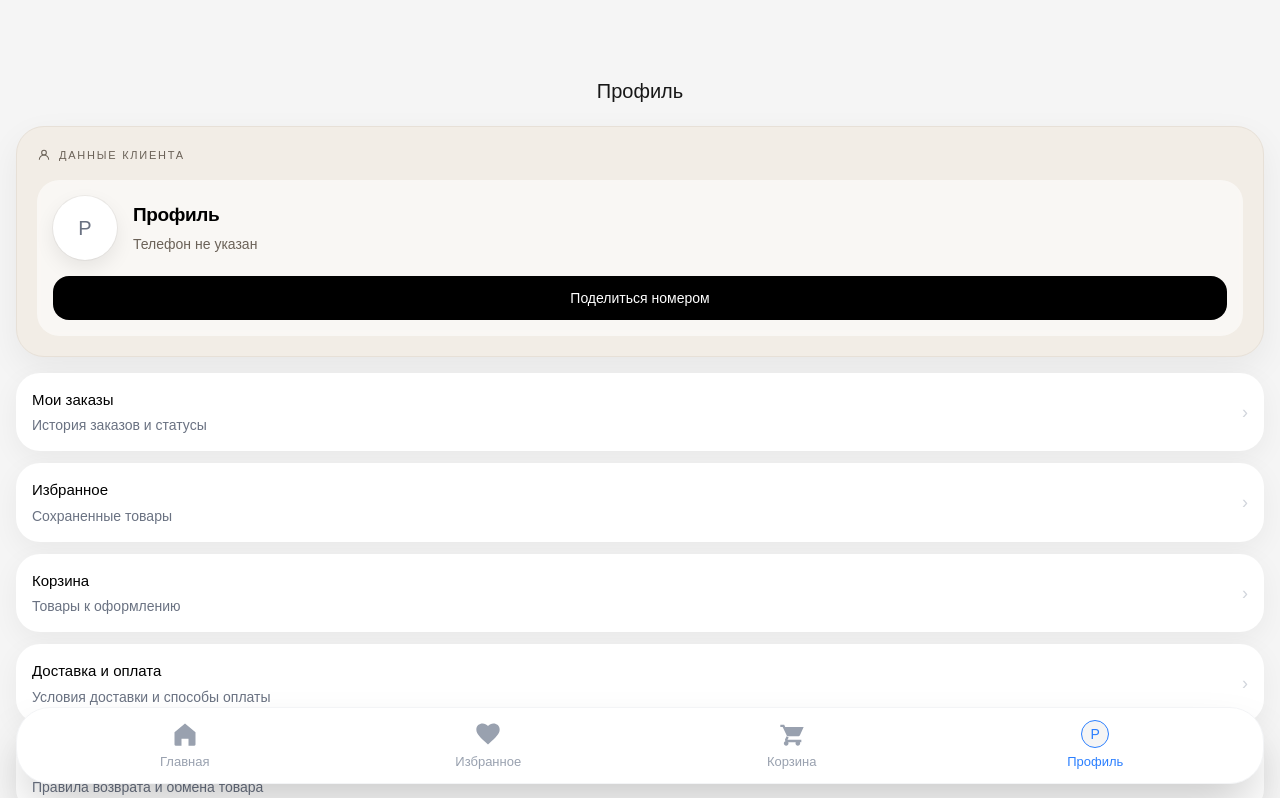
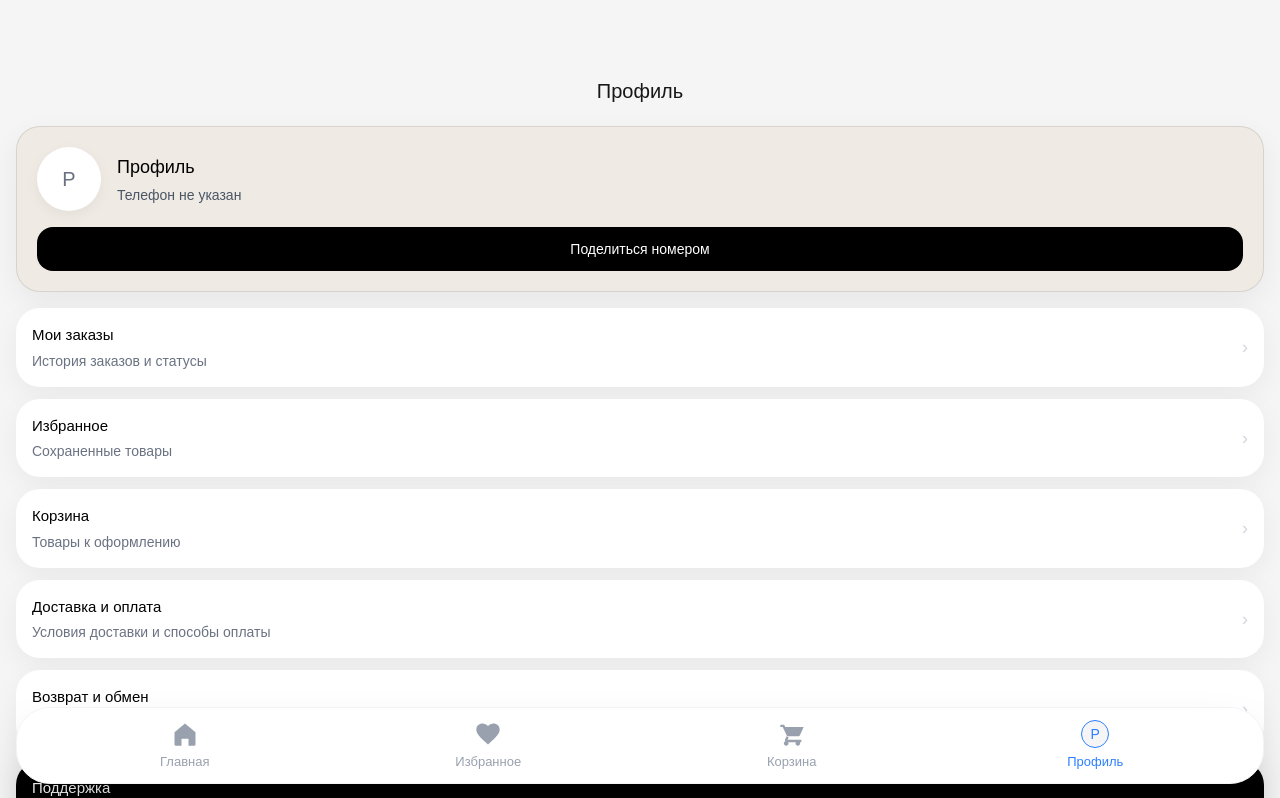
Before and after one commit to rennymateso/tg-shop, a Next.js app: page /profile in a window 1280 px wide. Shown: the top 798 px of the page. Built offline with nearby package versions, Linux system fonts and the light colour scheme.

Commit message:
refine profile customer card border

```diff
--- a/app/profile/page.tsx
+++ b/app/profile/page.tsx
@@ -17,23 +17,6 @@ function setCachedCustomer(customer: CustomerProfile | null) {
   if (!customer) return;
   localStorage.setItem("customer_profile_cache", JSON.stringify(customer));
   window.dispatchEvent(new Event("customer-profile-updated"));
-}
-
-function ProfileBadgeIcon() {
-  return (
-    <svg
-      width="14"
-      height="14"
-      viewBox="0 0 24 24"
-      fill="none"
-      stroke="currentColor"
-      strokeWidth="1.8"
-      aria-hidden="true"
-    >
-      <path d="M12 12a4 4 0 1 0 0-8 4 4 0 0 0 0 8Z" />
-      <path d="M4 20a8 8 0 0 1 16 0" />
-    </svg>
-  );
 }
 
 export default function ProfilePage() {
@@ -138,15 +121,9 @@ export default function ProfilePage() {
         <ProfilePageSkeleton />
       ) : (
         <>
-          <div className="mb-4 overflow-hidden rounded-[28px] border border-[#E7E0D7] bg-[#F2EDE6] p-5 shadow-[0_12px_34px_rgba(0,0,0,0.06)]">
-            <div className="mb-4 flex items-center gap-2 text-[11px] uppercase tracking-[0.16em] text-[#6B6258]">
-              <ProfileBadgeIcon />
-              <span>Данные клиента</span>
-            </div>
-
-            <div className="rounded-[22px] bg-white/55 p-4 backdrop-blur-[2px]">
+          <div className="mb-4 rounded-[24px] border border-black/10 bg-[#EFEAE3] p-5 shadow-[0_10px_30px_rgba(0,0,0,0.06)]">
             <div className="flex items-center gap-4">
-                <div className="h-16 w-16 shrink-0 overflow-hidden rounded-full bg-white shadow-[0_8px_20px_rgba(0,0,0,0.08)] ring-1 ring-black/5">
+              <div className="h-16 w-16 shrink-0 overflow-hidden rounded-full bg-white shadow-[0_4px_14px_rgba(0,0,0,0.05)]">
                 {customer?.photo_url ? (
                   <img
                     src={customer.photo_url}
@@ -161,17 +138,17 @@ export default function ProfilePage() {
               </div>
 
               <div className="min-w-0">
-                  <p className="truncate text-[19px] font-semibold tracking-[-0.02em] text-black">
+                <p className="truncate text-[18px] font-medium text-black">
                   {fullName}
                 </p>
 
                 {customer?.telegram_username ? (
-                    <p className="mt-1 text-sm text-[#6B6258]">
+                  <p className="mt-1 text-sm text-gray-600">
                     @{customer.telegram_username}
                   </p>
                 ) : null}
 
-                  <p className="mt-1 text-sm text-[#6B6258]">
+                <p className="mt-1 text-sm text-gray-600">
                   {customer?.phone || "Телефон не указан"}
                 </p>
               </div>
@@ -191,13 +168,12 @@ export default function ProfilePage() {
                 </button>
 
                 {phoneRequestMessage ? (
-                    <p className="mt-2 text-center text-sm text-[#6B6258]">
+                  <p className="mt-2 text-center text-sm text-gray-600">
                     {phoneRequestMessage}
                   </p>
                 ) : null}
               </div>
             )}
-            </div>
           </div>
 
           <div className="space-y-3">
```
Lines whose indentation alone changed are shown as unchanged.
